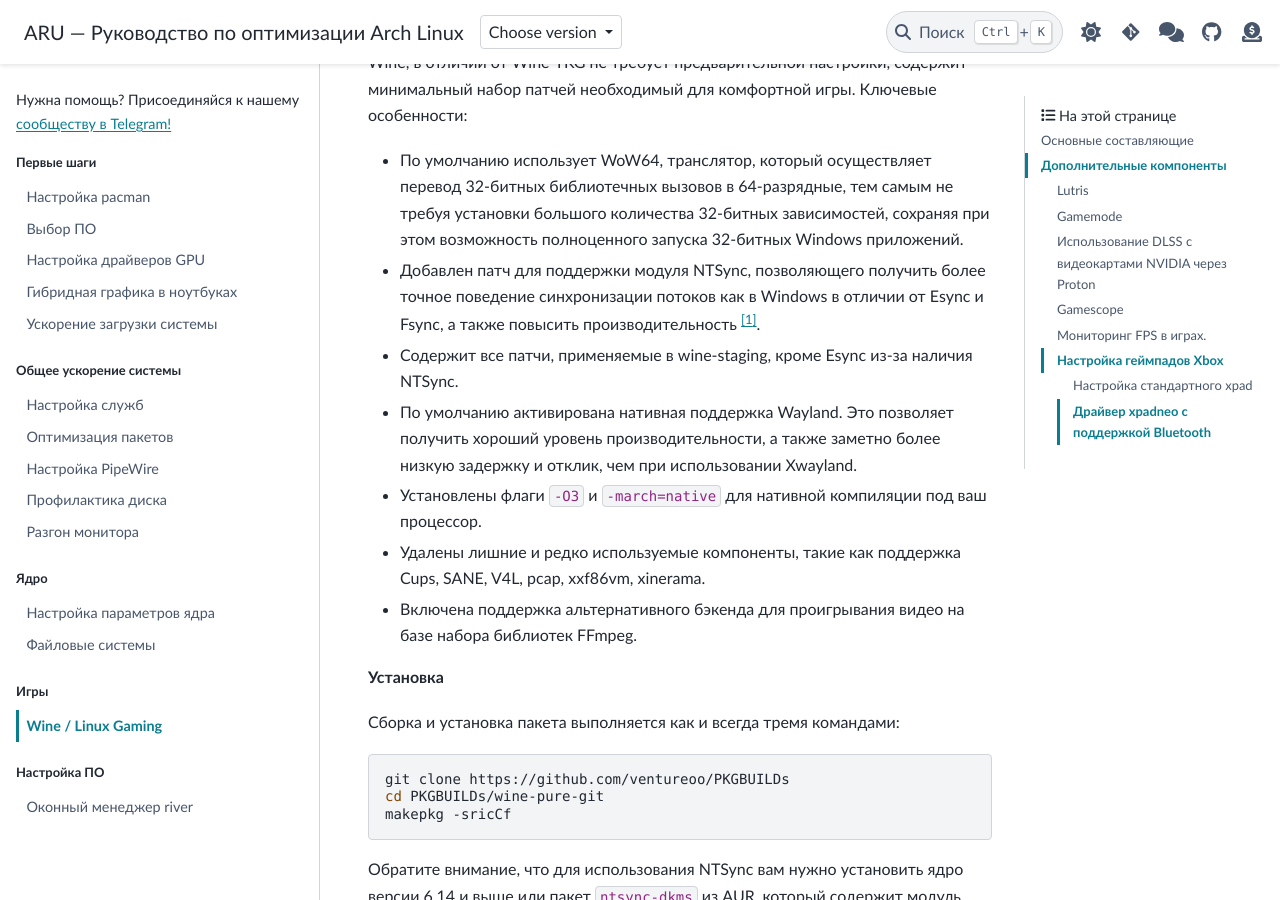
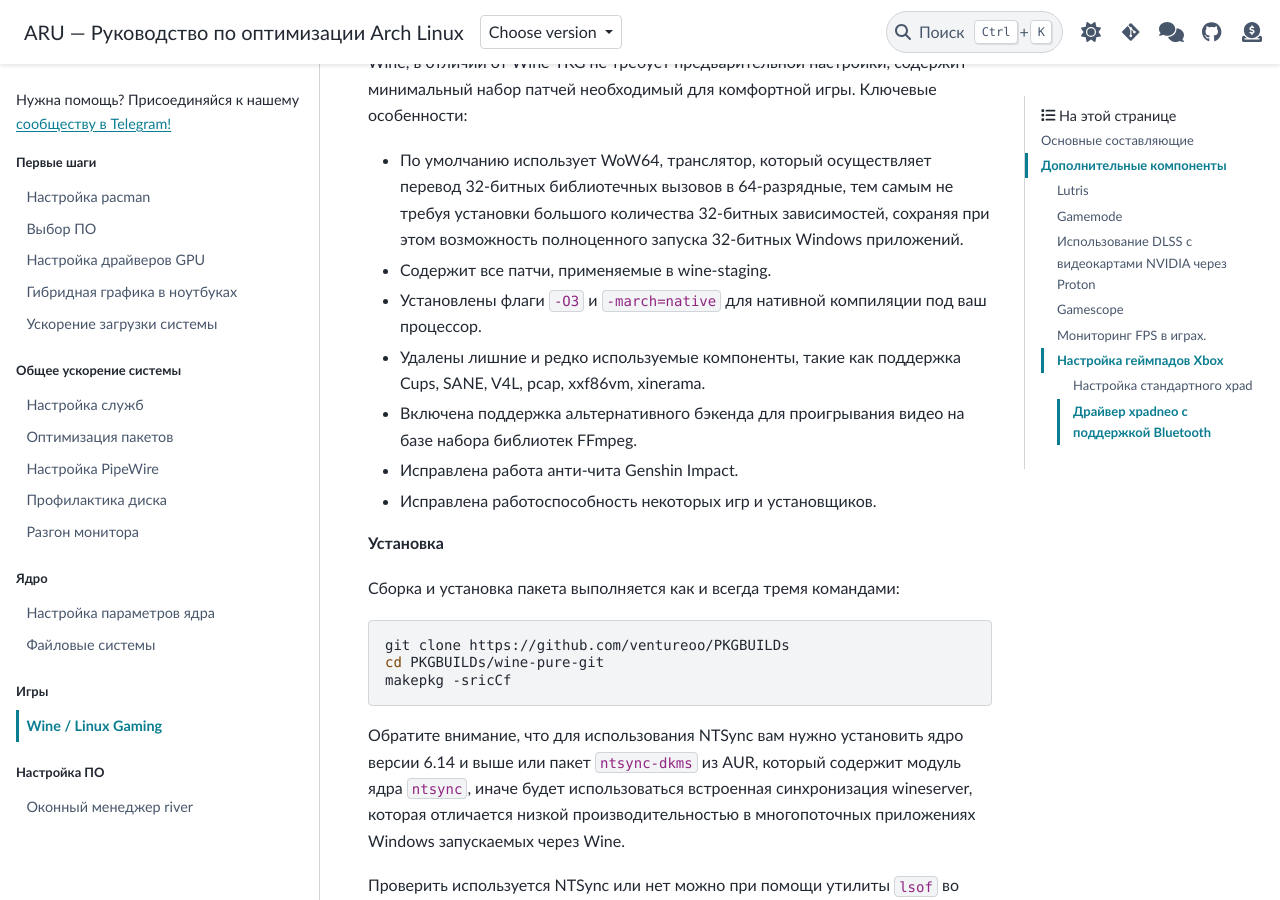
Before and after one commit to ventureoo/ARU, a Sphinx documentation site: the page built from docs/source/linux-gaming.rst, in a window 1280 px wide and 900 px high, scrolled down 1903 px. Built offline with Sphinx 7.4.7 and the PyData theme 0.15.4, drawn with Linux system fonts in a browser that asks for light colours.

Commit message:
linux-gaming: Update info about wine-pure
Signed-off-by: Vasiliy Stelmachenok <ventureo@cachyos.org>

```diff
--- a/docs/source/linux-gaming.rst
+++ b/docs/source/linux-gaming.rst
@@ -106,16 +106,7 @@
   большого количества 32-битных зависимостей, сохраняя при этом возможность
   полноценного запуска 32-битных Windows приложений.
 
-- Добавлен патч для поддержки модуля NTSync, позволяющего получить более
-  точное поведение синхронизации потоков как в Windows в отличии от Esync и
-  Fsync, а также повысить производительность [#]_.
-
-- Содержит все патчи, применяемые в wine-staging, кроме Esync из-за наличия
-  NTSync.
-
-- По умолчанию активирована нативная поддержка Wayland. Это позволяет получить
-  хороший уровень производительности, а также заметно более низкую задержку и
-  отклик, чем при использовании Xwayland.
+- Содержит все патчи, применяемые в wine-staging.
 
 - Установлены флаги ``-O3`` и ``-march=native`` для нативной компиляции под
   ваш процессор.
@@ -125,6 +116,10 @@
 
 - Включена поддержка альтернативного бэкенда для проигрывания видео на базе
   набора библиотек FFmpeg.
+
+- Исправлена работа анти-чита Genshin Impact.
+
+- Исправлена работоспособность некоторых игр и установщиков.
 
 **Установка**
 
```
